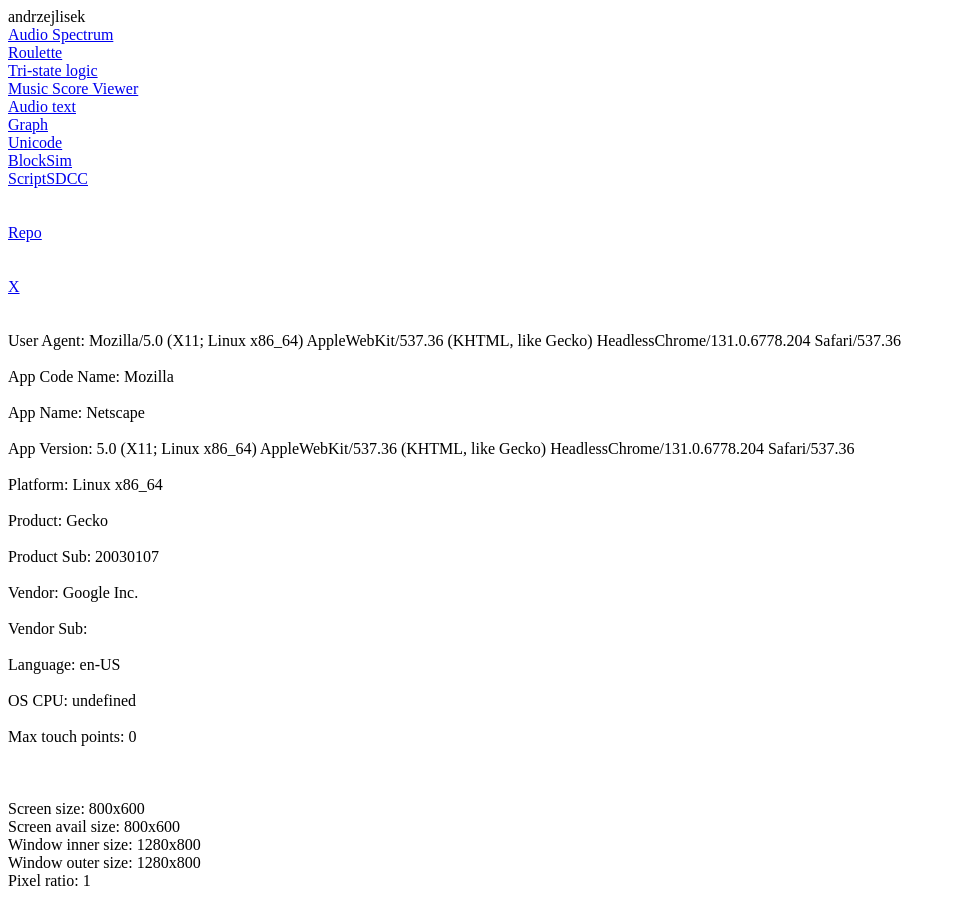
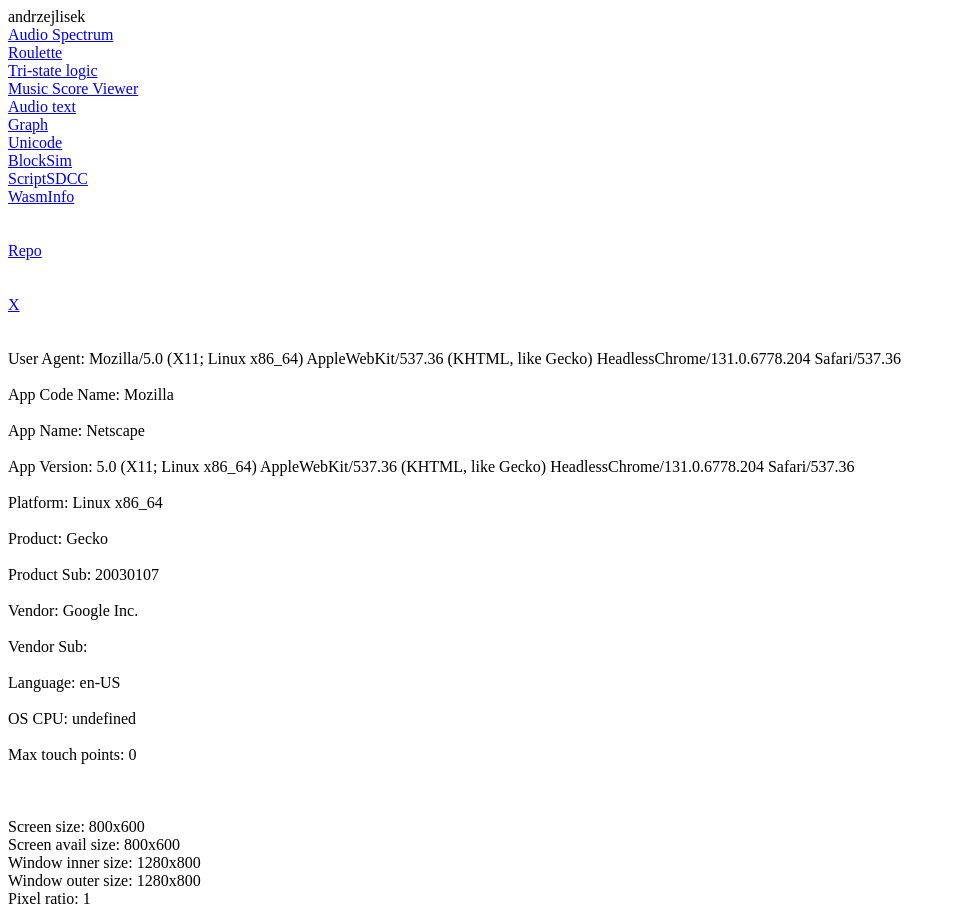
Before and after one commit to andrzejlisek/andrzejlisek.github.io, a plain HTML site: page index.html in a window 1280 px wide. Shown: the whole page, without its empty margins (0-956 px from the left). Drawn offline with Linux system fonts and the light colour scheme.

Commit message:
Update index.html

```diff
--- a/index.html
+++ b/index.html
@@ -13,6 +13,7 @@
         <a href="Unicode/unicode.htm">Unicode</a><br>
         <a href="BlockSim/BlockSim.htm">BlockSim</a><br>
         <a href="ScriptSDCCWeb/ProjWeb/index.html">ScriptSDCC</a><br>
+        <a href="WasmInfo/index.html">WasmInfo</a><br>
         <br>
         <br>
         <a href="https://github.com/andrzejlisek?tab=repositories">Repo</a><br>
```
